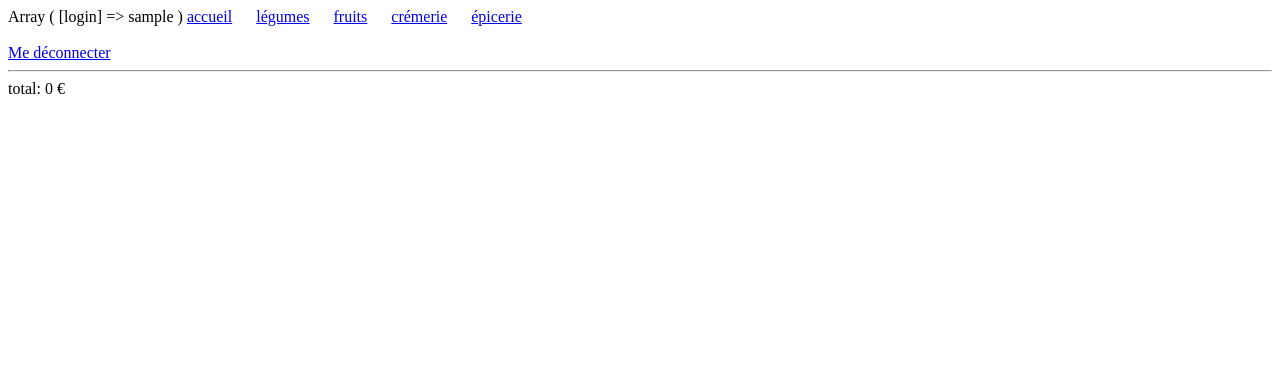
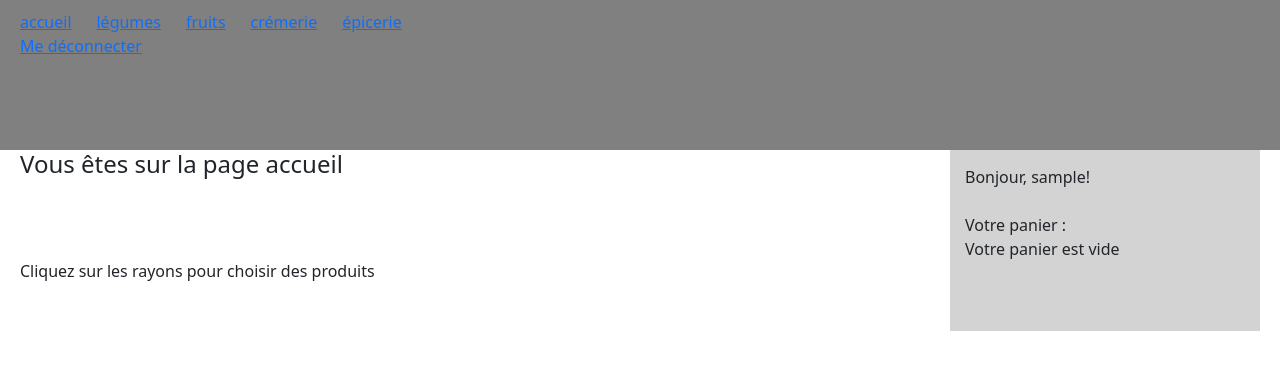
Before and after one commit to Natatouille42/Login-Secret, a PHP site: page /index.php in a window 1280 px wide. Shown: the top 370 px of the page. Run offline with PHP 8.4, Linux system fonts and the light colour scheme; the visitor is signed in with stand-in values (Sample User, id 1); data that the repository does not hold is empty; some libraries are stand-ins or nearby versions.

Commit message:
Exercice_Panier_Rayons

```diff
--- a/allinclude.php
+++ b/allinclude.php
@@ -1,6 +1,6 @@
 <?php
 
+include "f_navigation.php";
+include "f_calcul.php";
 include "f_securite.php";
-include "f_navigation.php";
 include "databaseeshop.php";
-include "f_calcul.php";
--- a/databaseeshop.php
+++ b/databaseeshop.php
@@ -2,7 +2,9 @@
 
 $utilisateurs=array(
   "lionel"=>"verrin",
-  "natacha"=>"crémant"
+  "natacha"=>"crémant",
+  "jeanne"=>"magnolia",
+  "louis"=>"avion"
 );
 
 $page=array(
@@ -10,11 +12,11 @@ $page=array(
     "nom_lien"=>"accueil",
     "contenu"=>array(
         "titre"=>"<h4>Vous êtes sur la page accueil</h4>",
-        "description"=>"Votre panier:"
+        "description"=>"Cliquez sur les rayons pour choisir des produits",
   )
   ),
 
-  'légumes'=> array(
+  'legumes'=> array(
       "nom_lien"=>"légumes",
       "contenu"=> array(
           "titre"=>"<h4>Vous êtes au rayon légumes</h4>",
@@ -40,7 +42,7 @@ $page=array(
         )
     ),
 
-    'crémerie'=> array(
+    'cremerie'=> array(
         "nom_lien"=>"crémerie",
         "contenu"=> array(
             "titre"=>"<h4>Vous êtes au rayon crémerie</h4>",
@@ -53,7 +55,7 @@ $page=array(
         )
     ),
 
-    'épicerie'=> array(
+    'epicerie'=> array(
         "nom_lien"=>"épicerie",
         "contenu"=> array(
             "titre"=>"<h4>Vous êtes au rayon épicerie</h4>",
--- a/f_calcul.php
+++ b/f_calcul.php
@@ -1,32 +1,30 @@
 <?php
 
-function AjoutProduit(){
-    if (isset($_GET["article"])) {
-        $article = $_GET["article"];
-        if (!isset($_SESSION["panier"][$article])) {
-            $_SESSION["panier"][$article] = 1;
-        } else {
-            $_SESSION["panier"][$article]++;
+function AjoutPanier(){
+    if (isset ($_GET["produit"])){
+        $produit=$_GET["produit"];
+        $categorie=$_GET["page"];
+        if (!isset ($_SESSION["panier"][$categorie][$produit])){
+            $_SESSION["panier"][$categorie][$produit]=1;
+        }else{
+            $_SESSION["panier"][$categorie][$produit]++;
         }
     }
 }
 
-function CalculPrix($tarif){
-    if (isset ($_SESSION["panier"])){
-        foreach (($_SESSION["panier"]) as $legume => $quantite){
-            $prix=round ($tarif[$legume],2);
-            $article=($_SESSION["panier"][$legume]);
-            $resultat[$legume]["quantite"]=$article;
-            $resultat[$legume]["somme"]=$article*$prix;
-        }return $resultat;
-    }else{
-        return false;
+function CalculArticle($tarif){
+    foreach ($_SESSION["panier"] as $categorie => $produits){
+        foreach ($produits as $produit => $quantite) {
+            $prix = $tarif[$produit];
+            $resultat[$produit] = $prix * $quantite;
+        }
     }
+    return $resultat;
 }
 
-function CalculTotal($Checkout){
+function CalculTotal($panier){
     $total=0;
-    foreach ($Checkout as $key =>$value){
-        $total=$total+$value["somme"];
+    foreach ($panier as $item => $soustotal){
+        $total=$total+$soustotal;
     }return $total;
 }
--- a/f_navigation.php
+++ b/f_navigation.php
@@ -1,92 +1,98 @@
 <?php
-print_r($_SESSION);
 
-###Fonction globale de la page index, comprenant traitement et affichage###
-function Routage($utilisateurs, $page, $tarif){
+function Routage($page, $tarif, $utilisateurs){
 
-    ###TRAITEMENT###
+    ###Traitement###
     #Anonyme
-
-    if (!isset ($_SESSION["login"])){
-        if (isset ($_POST["login"])){
-            LogIn($_POST["login"], $_POST["pass"], $utilisateurs);
+    if (!isset($_SESSION["login"]) and isset ($_POST["login"])){
+        LogIn($_POST["login"], $_POST["pass"], $utilisateurs);
     #Sécurisé
-        }
-    }else{
-        AjoutProduit();
-        if (isset($_GET["logout"])){
-            LogOut();
-        }
+    }elseif (isset($_GET["logout"])){
+        LogOut();
+        }else{
+        AjoutPanier();
     }
-
-    ###AFFICHAGE###
-
+    ###Affichage###
+    #Sécurisé
     if (isset($_SESSION["login"])){
         AfficheMenu($page);
-        AfficheLien($page, $tarif);
-        if (!isset($_GET["page"])){
-            $Checkout=CalculPrix($tarif);
-            $total=CalculTotal($Checkout);
-            AffichePanier($Checkout, $total);
-        }
+        AffichePage($page, $tarif);
+    #Anonyme
     }else{
+    #Redirection spéciale hacker
         if (isset($_GET["page"])){
             Redirect("Veuillez vous connecter pour accéder au lien");
-        }
-    }
-    if (!isset($_SESSION["login"])) {       //Si l'utilisateur n'est pas connecté
-        AfficheFormulaire();        //Affiche le formulaire de connexion
-    }
-
-}
-
-###Affiche les liens vers les différentes pages, et le bouton de déconnexion###
-function AfficheMenu($pages){
-    foreach ($pages as $key => $value){
-        if ($key!=="index"){
-            echo "<a href='index.php?page=".$key."'>".$value['nom_lien']."</a>&nbsp;&nbsp;&nbsp;&nbsp;&nbsp;&nbsp;";
         }else{
-            echo "<a href='index.php'>".$value['nom_lien']."</a>&nbsp;&nbsp;&nbsp;&nbsp;&nbsp;&nbsp;";
-        }
-    }
-    echo "<br><br>";
-    echo "<a href='index.php?logout=true'>Me déconnecter</a>";
-}
-
-
-###Affiche le titre et la description des pages###
-function AfficheLien($pages, $tarif){
-    if (isset($_GET["page"])){      //pour chaque page, affiche le titre et la description
-        echo $pages[$_GET["page"]]["contenu"]["titre"]."<br><br>";
-        echo $pages[$_GET["page"]]["contenu"]["description"]."<br><br>";
-        if ($_GET["page"]!=='index'){
-            foreach ($pages[$_GET["page"]]["contenu"]["articles"] as $key){
-                echo "<a href='index.php?page=".$_GET["page"]."&article=".$key."'>".$key."</a>&nbsp;&nbsp;&nbsp;&nbsp;&nbsp;";
-                echo $tarif[$key]."€<br>";
-            }
+            AfficheFormulaire();
         }
     }
 }
 
-###Affichele formulaire de connexion, ainsi que le message adéquat en cas de redirection###
 function AfficheFormulaire(){
+    echo "<div class='menu'>";
     if (isset($_GET["message"])){
-        echo $_GET["message"];
+        echo ($_GET["message"])."<br>";
     }
-    echo"
-    <form method='post' action='index.php'>
-    <input type='text' name='login' placeholder='Entrez votre login'>
-    <input type='password' name='pass' placeholder='Entrez votre mot de passe'>
+    echo "
+    <form class='login' method='post' action='index.php'>
+    <input type='text' name='login' placeholder='login'><br>
+    <input type='password' name='pass' placeholder='pass'><br>
     <input type='submit' value='Me connecter'>
     </form>
+    </div>
     ";
 }
 
-###Affiche le panier à l'aide des information fournies par les fonctions calculprix et calcultotal###
-function AffichePanier($Checkout, $total){
-    foreach ($Checkout as $produit => $value){
-        echo $value["quantite"]." x ".$produit." = ".$value["somme"]."€<br>";
+function AfficheMenu($pages){
+    echo "<div class='menu'>";
+    foreach ($pages as $key => $value){
+        if ($key !== "index"){
+            echo "<a href='index.php?page=".$key."'>".$value["nom_lien"]."</a>&nbsp;&nbsp;&nbsp;&nbsp;&nbsp;&nbsp;";
+        }else{
+            echo "<a href='index.php'>".$value["nom_lien"]."</a>&nbsp;&nbsp;&nbsp;&nbsp;&nbsp;&nbsp;";
+        }
+    }echo "<br><a href='index.php?logout=true'>Me déconnecter</a><br><br>";
+    echo "</div>";
+}
+
+function AffichePage($pages, $tarif){
+    echo "<div class='row g-0' id='myrow'>";
+    echo "<div class='page col-lg-9'>";
+    if (isset ($_GET["page"])){
+        echo $pages[$_GET["page"]]["contenu"]["titre"]."<br>";
+        echo $pages[$_GET["page"]]["contenu"]["description"]."<br><br>";
+        foreach ($pages[$_GET["page"]]["contenu"]["articles"] as $key){
+            echo "<a href='index.php?page=".$_GET["page"]."&produit=".$key."'>".$key."</a><br>";
+        }
+    }else{
+        echo $pages["index"]["contenu"]["titre"]."<br><br><br>";
+        echo $pages["index"]["contenu"]["description"]."<br><br><br>";
     }
-    echo "<hr>";
-    echo "total: ".$total." €";
+    echo "</div>";
+    echo "<div class='panier col-lg-3'>";
+    AffichePanier($tarif, $pages);
+    echo "</div>";
+    echo "</div>";
 }
+
+function AffichePanier($tarif, $page){
+    echo "Bonjour, ".$_SESSION["login"]."!<br><br>";
+    echo "Votre panier :<br>";
+    if (isset($_SESSION["panier"])) {
+        $resultat = CalculArticle($tarif);
+        $total = CalculTotal($resultat);
+        foreach ($_SESSION["panier"] as $categorie => $donnee){
+            echo "<h5><br>".$page[$categorie]["nom_lien"]."</h5>";
+            foreach ($donnee as $produit => $quantite){
+                echo $produit." x ".$quantite." = ".$resultat[$produit]." €<br>";
+            }
+        }
+        echo "<hr>";
+        echo "Total : " . $total . "€";
+    } else {
+        echo "Votre panier est vide";
+    }
+}
+
+
+?>
--- a/f_securite.php
+++ b/f_securite.php
@@ -1,26 +1,23 @@
 <?php
 
-###Fonction de vérification des identifiants: ouvre la session ou redirige vers le formulaire de connexion###
 function LogIn($login, $pass, $utilisateurs){
-    if (isset($utilisateurs[$_POST["login"]])){
-        if ($pass==($utilisateurs[$login])){
-            $_SESSION["login"]=[$login];
-            }else{
+    if (isset($utilisateurs[$login])){
+        if ($pass==$utilisateurs[$login]){
+            $_SESSION["login"]=$login;
+        }else{
             Redirect("Mot de passe invalide");
         }
     }else{
-        Redirect("Ce nom d'utilisateur n'existe pas");
+        Redirect("Nom d'utilisateur inconnu");
     }
 }
 
-###Fonction de déconnexion. Détruit la session, efface les données recueillies et redirige vers le formulaire de connexion###
 function LogOut(){
     session_destroy();
     unset($_SESSION);
     Redirect("Vous avez bien été déconnecté");
 }
 
-###Fonction de redirection vers le formulaire de connexion###
 function Redirect($message){
-    header("location:index.php?message=".$message);
+    header('Location: index.php?message='.$message);
 }
--- a/index.php
+++ b/index.php
@@ -4,18 +4,23 @@
 session_start();
 include "allinclude.php";
 ?>
+
 <head>
-    <title>Titre affiché dans la barre de titre du navigateur</title>
+    <link href="bootstrap.css" rel="stylesheet">
+    <title>Titre</title>
+    <link rel="stylesheet" href="style.css">
 </head>
 
 <body>
+<div>
 
 <?php
 
-Routage($utilisateurs, $page, $tarif);
+Routage($page, $tarif, $utilisateurs);
 
 ?>
-
+</div>
+<script src="bootstrap.bundle.js"></script>
 </body>
 
 </html>
--- /dev/null
+++ b/style.css
@@ -0,0 +1,18 @@
+.container{
+    width: 100%;
+}
+
+.menu{
+    background-color: gray;
+    padding: 10px 20px;
+    height: 150px;
+}
+
+.panier{
+    background-color: lightgray;
+    padding: 15px;
+}
+
+#myrow{
+    padding: 0px 20px;
+}
```
